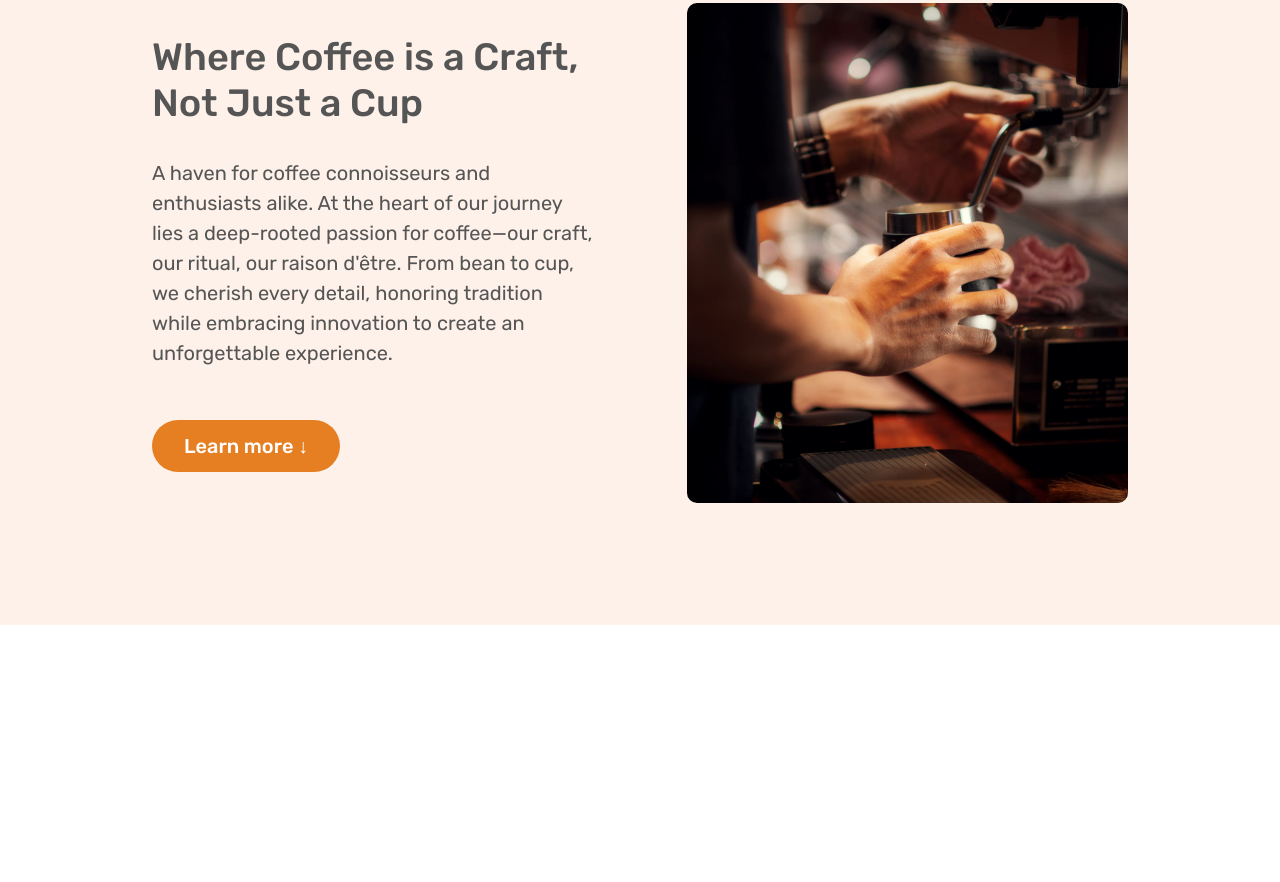
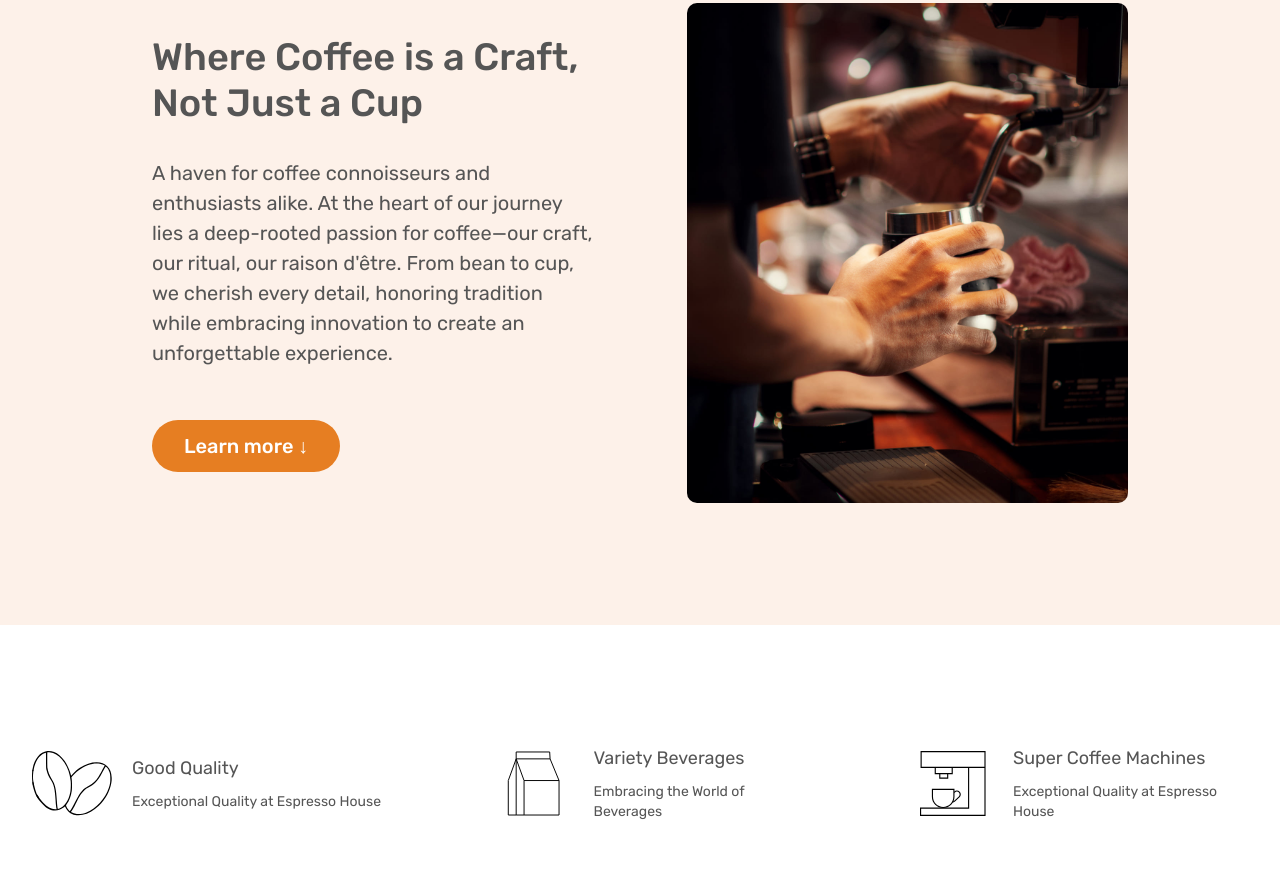
Before and after one commit to anillkunda/espresso-coffee-website, a website built with Vite: page index.html in a window 1280 px wide. Shown: the part 2578-3460 px from the top of the page. Before the commit the page ends 3203 px from the top, so only its background shows below. Built offline with nearby package versions, Linux system fonts and the light colour scheme.

Commit message:
feature section

```diff
--- a/css/sections/feature.css
+++ b/css/sections/feature.css
@@ -0,0 +1,39 @@
+.section-feature {
+  padding: 12rem 0 6rem 0;
+}
+
+.feature-wrap {
+  display: flex;
+  align-items: center;
+  justify-content: space-between;
+}
+
+.feature-block {
+  display: flex;
+  grid-column-gap: 2rem;
+  align-items: center;
+}
+
+.feature-icon {
+  width: 100%;
+  max-width: 8rem;
+  max-height: 6.5rem;
+}
+
+.feature-title {
+  margin-bottom: 0.4rem;
+}
+
+.feature-title {
+  font-size: 1.8rem;
+  font-weight: 400;
+  line-height: 150%;
+  color: var(--title);
+  margin-top: 0;
+  margin-bottom: 1rem;
+}
+
+.single-text {
+  font-size: 1.4rem;
+  line-height: 2rem;
+}
--- a/index.html
+++ b/index.html
@@ -233,6 +233,57 @@
           </div>
         </div>
       </section>
+
+      <!-- ** Feature Section -->
+
+      <section class="section-feature">
+        <div class="container">
+          <div class="feature-wrap">
+            <div class="feature-block">
+              <img
+                src="/assets/icons/beans.svg"
+                alt="Icon"
+                class="feature-icon"
+              />
+
+              <div class="feature-text">
+                <h5 class="feature-title">Good Quality</h5>
+                <div class="single-text">
+                  Exceptional Quality at Espresso House
+                </div>
+              </div>
+            </div>
+
+            <div class="feature-block">
+              <img
+                src="/assets/icons/coffee.svg"
+                alt="Icon"
+                class="feature-icon"
+              />
+
+              <div class="feature-text">
+                <h5 class="feature-title">Variety Beverages</h5>
+                <div class="single-text">Embracing the World of Beverages</div>
+              </div>
+            </div>
+
+            <div class="feature-block last">
+              <img
+                src="/assets/icons/machine.svg"
+                alt="Icon"
+                class="feature-icon"
+              />
+
+              <div class="feature-text">
+                <h5 class="feature-title">Super Coffee Machines</h5>
+                <div class="single-text">
+                  Exceptional Quality at Espresso House
+                </div>
+              </div>
+            </div>
+          </div>
+        </div>
+      </section>
     </main>
   </body>
 </html>
```
